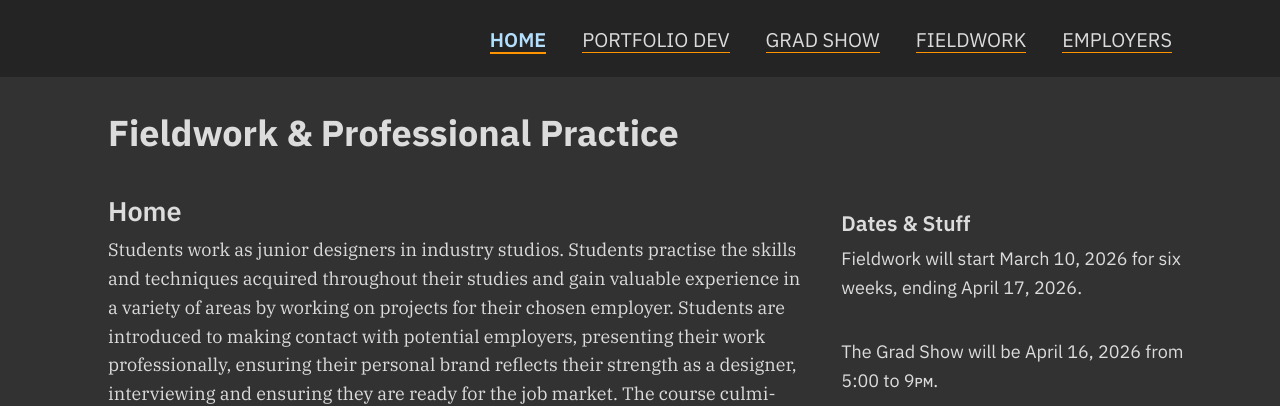
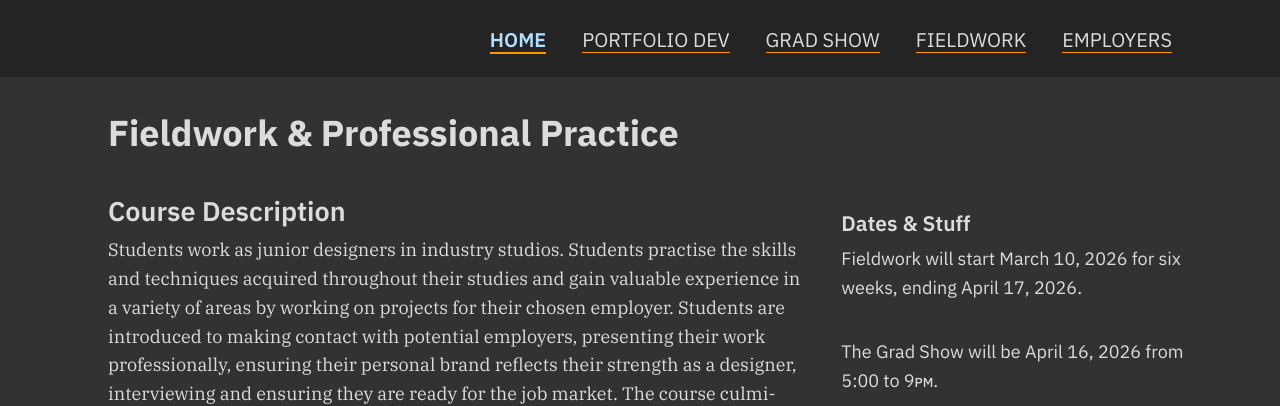
Before and after one commit to AlainParadis/wil, a Jekyll site: the page built from index.md, in a window 1280 px wide. Shown: the top 406 px of the page. Built offline with Jekyll 4.4.1, drawn with Linux system fonts in a browser that asks for light colours.

Commit message:
edit page title

```diff
--- a/index.md
+++ b/index.md
@@ -1,6 +1,6 @@
 ---
 layout: default
-title: Home
+title: Course Description
 ---
 
 {{ site.data.course-info.course-description }}
```
